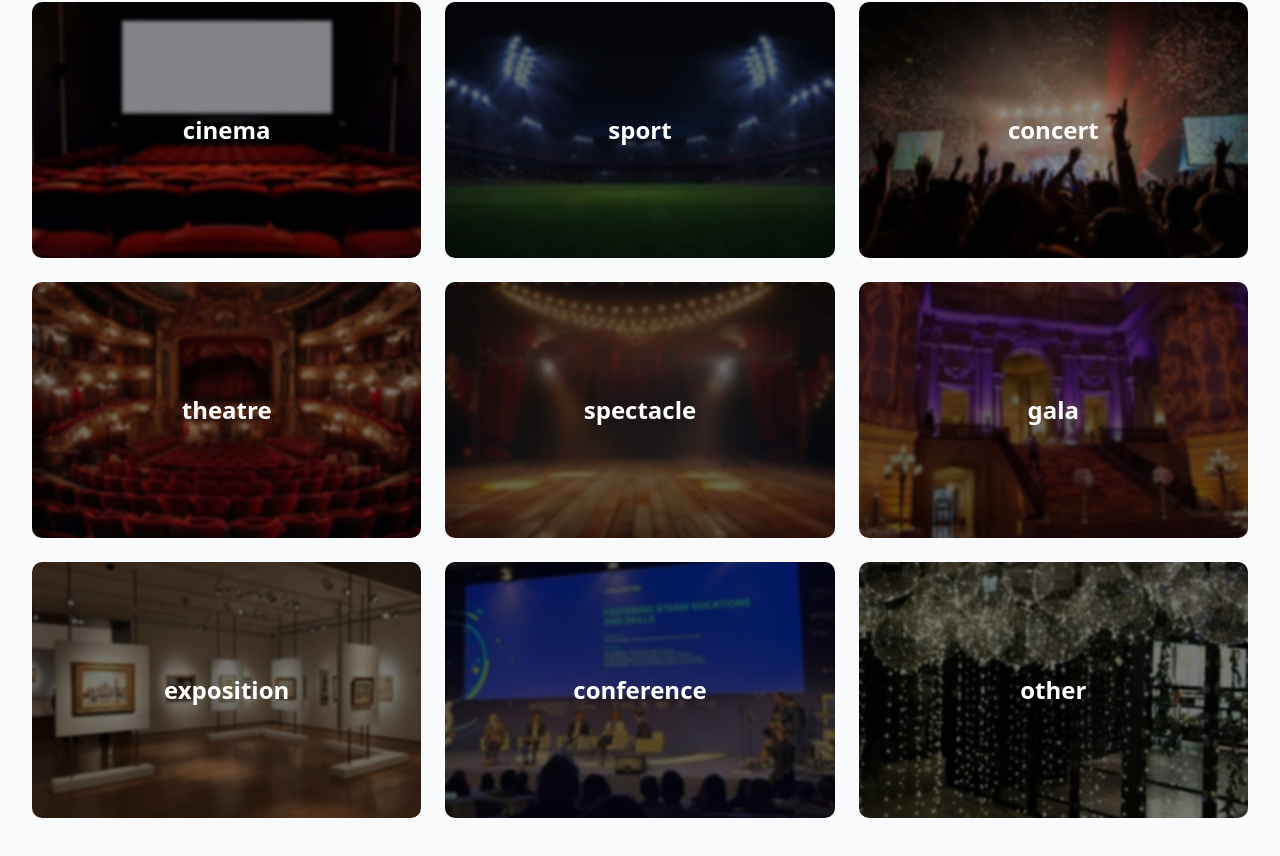
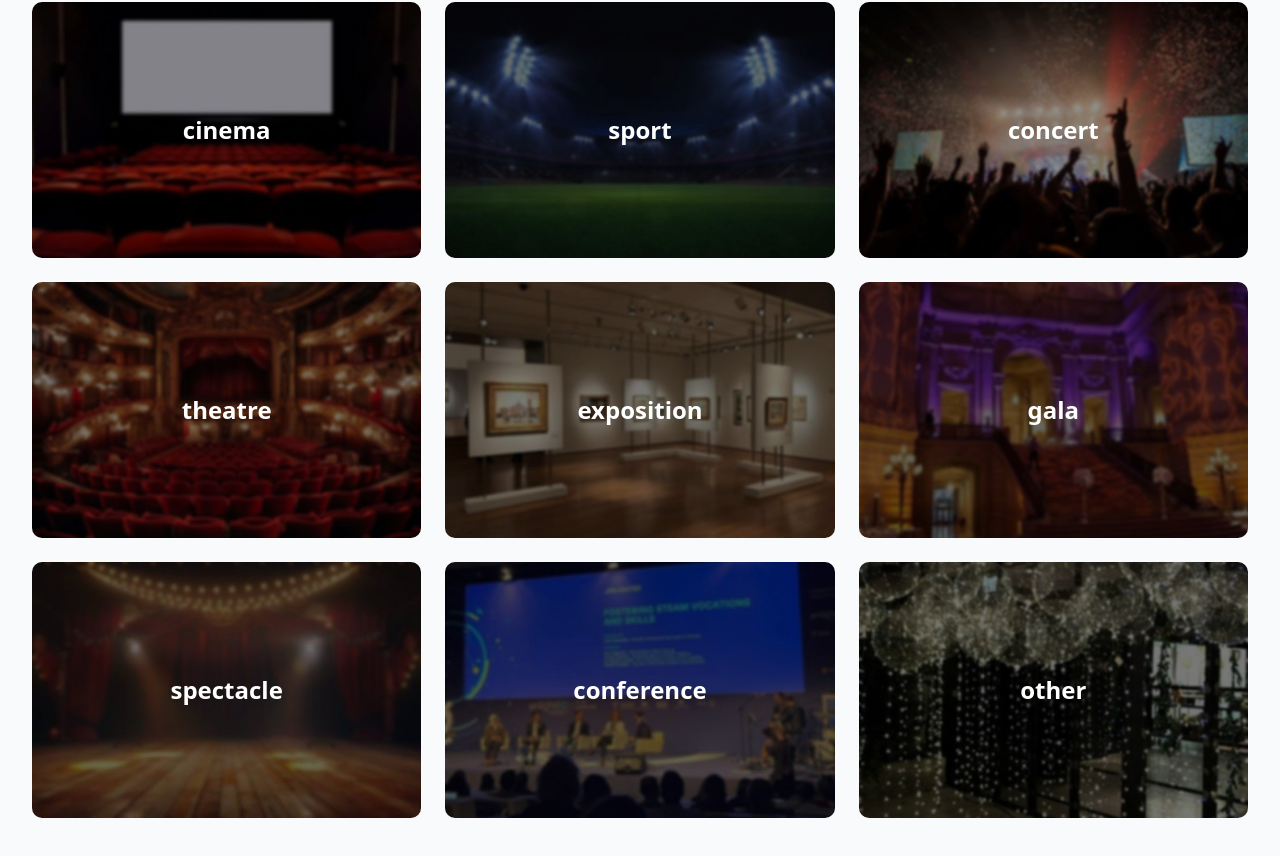
Before and after one commit to Najaaina/Tapakila-pegaSUS-front, a Next.js app: page / in a window 1280 px wide. Shown: the part 1762-2618 px from the top of the page. Built offline with nearby package versions, Linux system fonts and the light colour scheme.

Commit message:
fix(CategoryGrid): change blur effect into zoom effect

```diff
--- a/components/CategoryGrid.tsx
+++ b/components/CategoryGrid.tsx
@@ -3,7 +3,7 @@ import Image from 'next/image'; // Importez le composant Image de Next.js
 import Link from 'next/link';
 
 export default function CategoryGrid() {
-  const categories = ["cinema", "sport", "concert", "theatre", "spectacle", "gala", "exposition", "conference", "other"];
+  const categories = ["cinema", "sport", "concert", "theatre", "exposition", "gala", "spectacle", "conference", "other"];
 
   return (
     <div className="container mx-auto p-4">
@@ -16,7 +16,7 @@ export default function CategoryGrid() {
                 src={`/Images/categories/${category}.jpg`}
                 alt={category}
                 fill
-                className="object-cover transition-all duration-300 group-hover:blur-sm"
+                className="object-cover transition-all duration-300 group-hover:scale-105"
               />
             </div>
             <div className="absolute inset-0 flex flex-col items-center justify-center">
```
